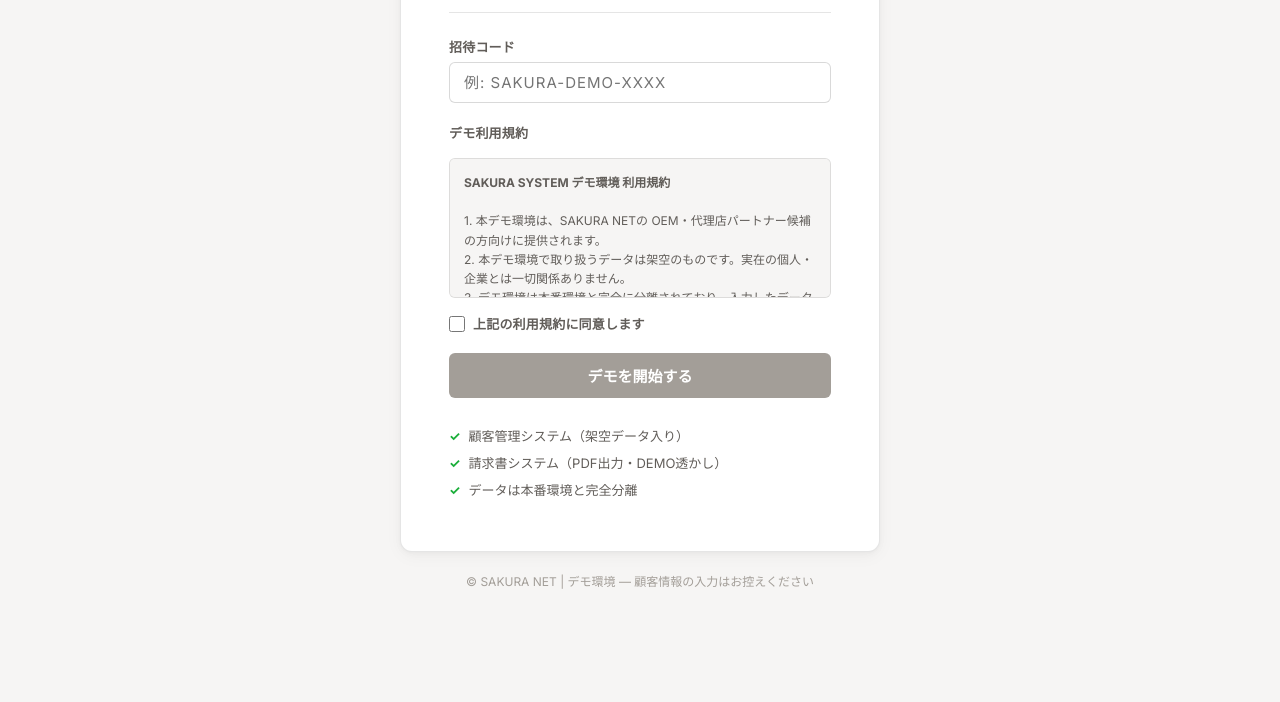
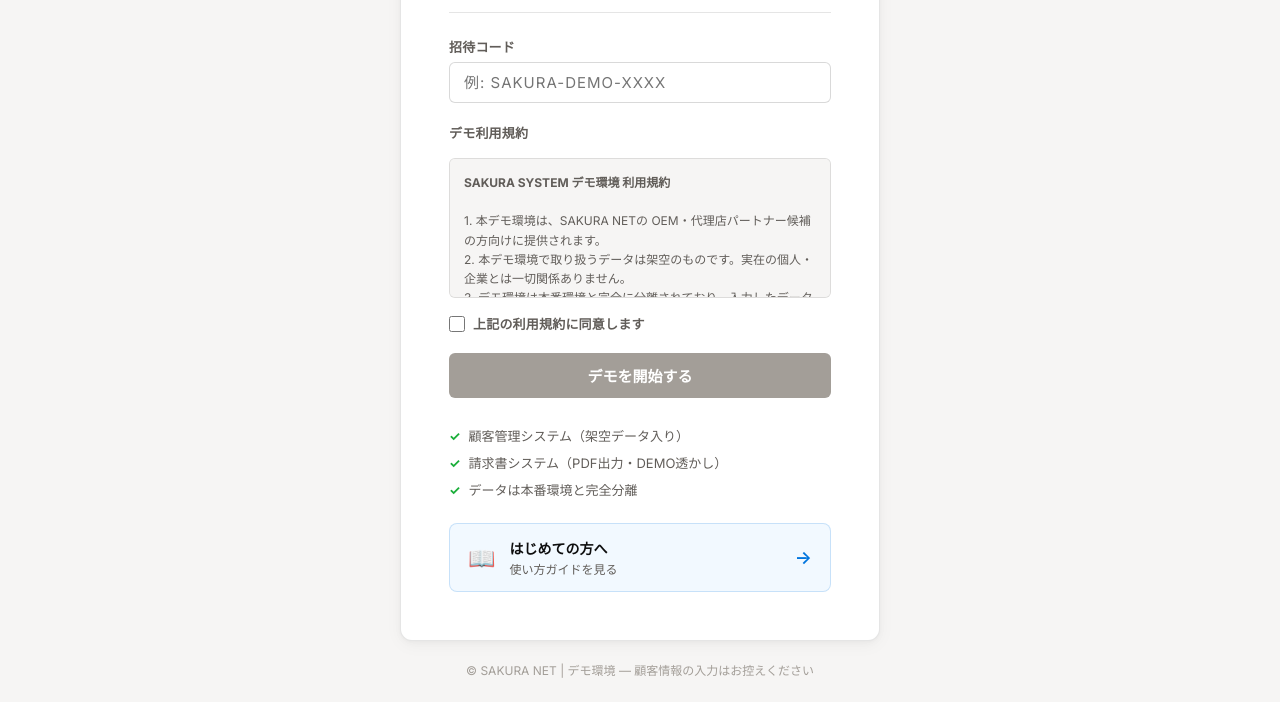
Before and after one commit to sakuranet-git/SAKURA-SYSTEM-DEMO, a website: page index.html in a window 1280 px wide. Shown: the part 235-937 px from the top of the page. Before the commit the page ends 848 px from the top, so only its background shows below. Drawn offline with Linux system fonts and the light colour scheme.

Commit message:
v0.1.7: index.html に使い方ガイド導線追加

```diff
--- a/index.html
+++ b/index.html
@@ -210,6 +210,51 @@
     margin-top: 20px;
   }
 
+  .manual-link {
+    display: flex;
+    align-items: center;
+    gap: 14px;
+    margin-top: 20px;
+    padding: 14px 18px;
+    background: #f2f9ff;
+    border: 1px solid rgba(0,117,222,0.18);
+    border-radius: 8px;
+    text-decoration: none;
+    color: rgba(0,0,0,0.95);
+    transition: all 0.15s;
+  }
+
+  .manual-link:hover {
+    background: #e7f3ff;
+    border-color: #0075de;
+    transform: translateY(-1px);
+  }
+
+  .manual-link-icon {
+    font-size: 22px;
+    flex-shrink: 0;
+  }
+
+  .manual-link-content { flex: 1; }
+
+  .manual-link-title {
+    font-size: 14px;
+    font-weight: 600;
+    color: rgba(0,0,0,0.95);
+  }
+
+  .manual-link-desc {
+    font-size: 12px;
+    color: #615d59;
+    margin-top: 2px;
+  }
+
+  .manual-link-arrow {
+    color: #0075de;
+    font-size: 18px;
+    font-weight: 600;
+  }
+
   @media (max-width: 520px) {
     .card { padding: 28px 20px; }
     .logo .brand { font-size: 22px; }
@@ -262,6 +307,15 @@
     <li>請求書システム（PDF出力・DEMO透かし）</li>
     <li>データは本番環境と完全分離</li>
   </ul>
+
+  <a href="manual-user.html" target="_blank" class="manual-link">
+    <div class="manual-link-icon">📖</div>
+    <div class="manual-link-content">
+      <div class="manual-link-title">はじめての方へ</div>
+      <div class="manual-link-desc">使い方ガイドを見る</div>
+    </div>
+    <div class="manual-link-arrow">→</div>
+  </a>
 </div>
 
 <p class="footer-note">© SAKURA NET | デモ環境 — 顧客情報の入力はお控えください</p>
```
Also changed, not shown: RELEASE_NOTES.md (+9 -0 lines).
